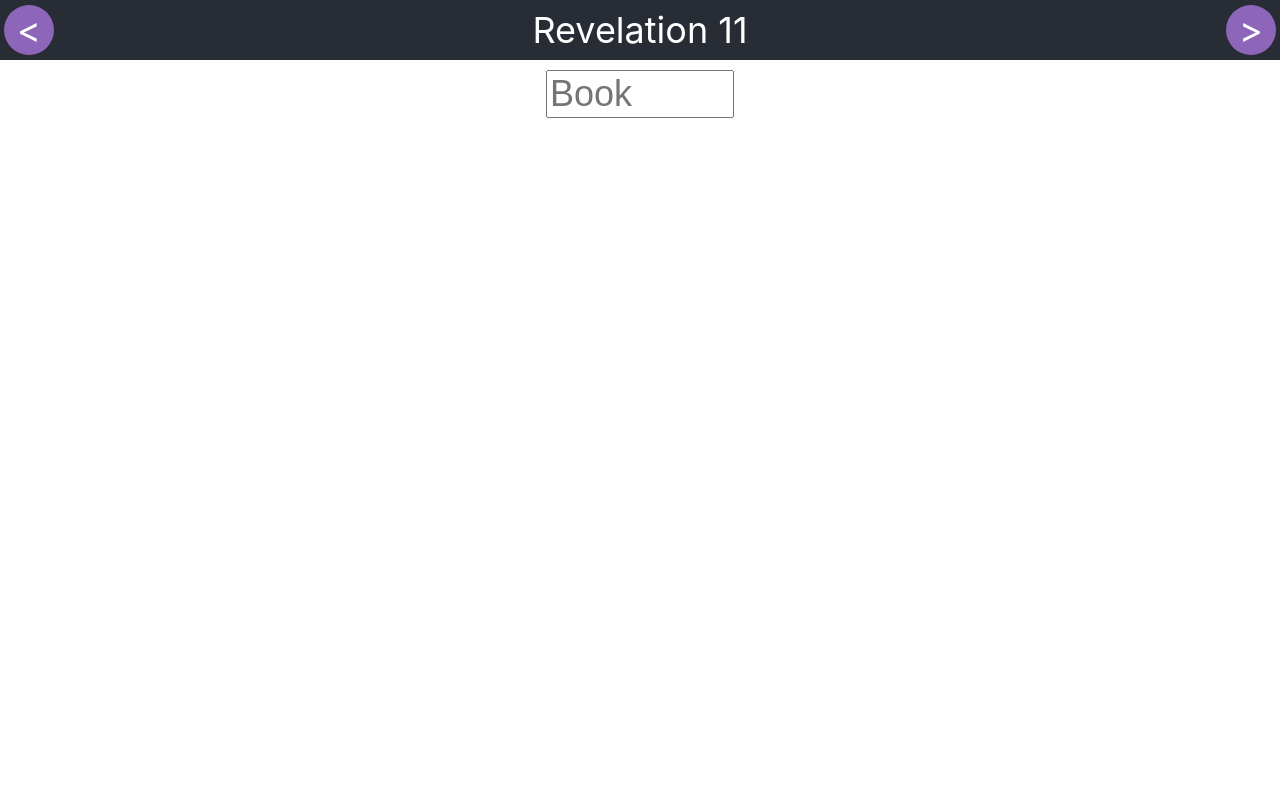
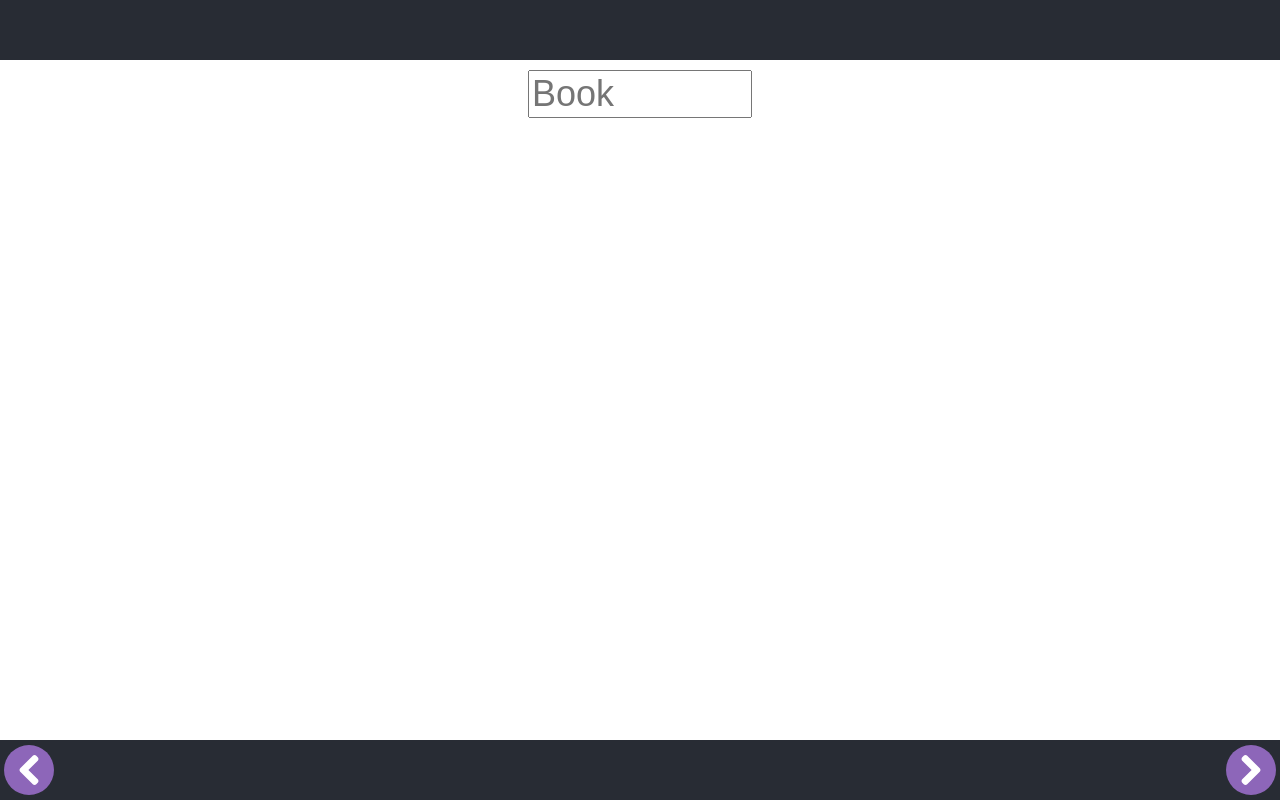
Before and after one commit to ricktoews/niv-reader, a React (Create React App) app: page / in a window 1280 px wide. Built offline with nearby package versions, Linux system fonts and the light colour scheme.

Commit message:
Add footer, move navigation down; Fix SelectInteger using align-content.

```diff
--- a/src/App.js
+++ b/src/App.js
@@ -1,5 +1,5 @@
 import { useEffect, useState } from 'react';
-import { withRouter } from 'react-router-dom';
+import { BrowserRouter, withRouter } from 'react-router-dom';
 import './App.scss';
 import ChevronIcon from './components/ChevronIcon';
 import PassageLayout from './components/PassageLayout';
@@ -13,7 +13,7 @@ function App() {
   const [book, setBook] = useState('');
   const [chapter, setChapter] = useState(0);
   const [maxChapter, setMaxChapter] = useState(0);
-  const [reference, setReference] = useState({ book: 'Revelation', chapter: 11 });
+  const [reference, setReference] = useState({ book: '', chapter: '' });
   const [showPopup, setShowPopup] = useState(true);
 
   const updateReference = (book, chapter) => {
@@ -59,18 +59,22 @@ function App() {
   }
 
   return (
+    <BrowserRouter>
     <div className="App">
       <header className="App-header">
-        <ChevronIcon direction="left" handleClick={handleLeft} />
         <Reference book={reference.book} chapter={reference.chapter} popupSetReference={popupSetReference} />
-        { showPopup ? (<Popup width="300" height="275">
+        { showPopup ? (<Popup captureClick={() => { setShowPopup(false) }} width="300" height="275">
           { !book ? <Autocomplete style={autoCompleteStyle} prompt={'Book'} setSelection={setSelection} data={Object.keys(bookData)} /> : null }
           { !chapter && book > '' ? <SelectInteger setInteger={setInteger} maxValue={maxChapter} /> : null }
         </Popup>) : null }
-        <ChevronIcon direction="right" handleClick={handleRight} />
       </header>
       <PassageLayout reference={updateReference} book={book} chapter={chapter} />
+      <footer>
+        <ChevronIcon direction="left" handleClick={handleLeft} />
+        <ChevronIcon direction="right" handleClick={handleRight} />
+      </footer>
     </div>
+    </BrowserRouter>
   );
 }
 
--- a/src/App.scss
+++ b/src/App.scss
@@ -1,4 +1,5 @@
 @import url('https://fonts.googleapis.com/css2?family=Roboto:wght@300&display=swap');
+@import url('https://fonts.googleapis.com/css2?family=Lato:wght@300;400&display=swap');
 
 .App {
 }
@@ -6,6 +7,20 @@
 .App-header {
   position: fixed;
   top: 0;
+  width: 100vw;
+  background-color: #282c34;
+  height: 60px;
+  display: flex;
+  flex-direction: row;
+  align-items: center;
+  justify-content: center;
+  font-size: calc(20px + 2vmin);
+  color: white;
+}
+
+footer {
+  position: fixed;
+  bottom: 0;
   width: 100vw;
   background-color: #282c34;
   height: 60px;
@@ -41,6 +56,7 @@
 .passage-wrapper {
   margin: 20px;
   margin-top: 80px;
+  margin-bottom: 60px;
 
   font-family: Roboto;
   font-size: 1.0em;
@@ -71,7 +87,33 @@
   }
 }
 
-/* ChevronIcon */
+
+
+/*
+    Popup
+*/
+.popup-container {
+  z-index: 50;
+  position: fixed;
+  top: 60px;
+  left: 0;
+  width: 100vw;
+  height: 100vh;
+  background-color: transparent;
+//	backdrop-filter: blur(2px);
+  display: flex;
+  justify-content: center;
+}
+
+.popup {
+  position: relative;
+  display: flex;
+  justify-content: center;
+}
+
+/*
+    ChevronIcon
+*/
 .chevron {
   width: 50px;
   height: 50px;
@@ -83,3 +125,77 @@
   justify-content: center;
   align-items: center;
 }
+
+.chevron-left {
+  transform: rotate(180deg);
+}
+
+
+
+/*
+    Autocomplete
+*/
+.autocomplete-input {
+  font-size:1em;
+  width: 6em;
+  &:focus {
+    outline: none;
+  }
+}
+
+.autocomplete-matches {
+  position:absolute;
+  top:20px;
+  left:0;
+//  background-color:#09f;
+  margin: 0;
+  padding: 0;
+  list-style-type: none;
+
+  li:first-child {
+    border-top: 1px solid gray;
+  }
+
+  li {
+    background-color: #8D66B9;
+    color: white;
+    margin: 3px;
+    border-radius: 30px;
+    padding: .25em .5em;
+    font-size: 1em;
+    border-left: 1px solid gray;
+    border-right: 1px solid gray;
+    border-bottom: 1px solid gray;
+  }
+}
+
+
+
+/*
+    SelectInteger
+*/
+.select-integer-wrapper {
+  height: 72vh;
+  overflow-y: scroll;
+  display: flex;
+  flex-wrap: wrap;
+  justify-content: center;
+  align-items: flex-start;
+  align-content: flex-start; // YES!!
+}
+
+.integer-element {
+  border-radius: 50%;
+  background-color: #8D66B9;
+}
+
+.integer-element {
+  position: relative;
+  display: flex;
+  justify-content: center;
+  align-items: center;
+  width: 50px;
+  height: 50px;
+  font-size: 1em;
+  margin: 5px;
+}
--- a/src/components/Autocomplete.js
+++ b/src/components/Autocomplete.js
@@ -1,5 +1,5 @@
 import React, { useState, useEffect } from 'react';
-import './Autocomplete.scss';
+//import './Autocomplete.scss';
 
 function Autocomplete(props) {
 	const [matches, setMatches] = useState([]);
--- a/src/components/Autocomplete.scss
+++ b/src/components/Autocomplete.scss
@@ -10,7 +10,7 @@
 	position:absolute;
 	top:20px;
 	left:0;
-	background-color:#ddd;
+	background-color:#09f;
 	margin: 0;
 	padding: 0;
 	list-style-type: none;
@@ -20,6 +20,8 @@
 	}
 
 	li {
+		margin: 3px;
+		border-radius: 20px;
 		padding: 3px;
 		font-size: 1em;
 		border-left: 1px solid gray;
--- a/src/components/ChevronIcon.js
+++ b/src/components/ChevronIcon.js
@@ -7,9 +7,10 @@ function ChevronIcon(props) {
     props.handleClick();
   };
 
-  const chevronImg = direction === 'left' ? '<' : '>';
+  const chevronImg = <img srcset="./chevron-right.svg 4x" style={{}} width="30" height="30" />;
+
   return (
-    <div onClick={handleClick} className="chevron">
+    <div onClick={handleClick} className={`chevron chevron-${direction}`}>
       {chevronImg}
     </div>
   );
--- a/src/components/Popup.js
+++ b/src/components/Popup.js
@@ -1,5 +1,5 @@
 import React from 'react';
-import './Popup.scss';
+//import './Popup.scss';
 
 function Popup(props) {
 	const popupStyle = {
@@ -7,8 +7,12 @@ function Popup(props) {
 		height: props.height + 'px'
 	};
 
+	const capture = e => {
+		console.log('yep, got here');
+	}
+
 	return (
-	  <div className="popup-container">
+	  <div onClick={capture} className="popup-container">
 	    <div className="popup">
               {props.children}
 	    </div>
--- a/src/components/Popup.scss
+++ b/src/components/Popup.scss
@@ -6,6 +6,7 @@
 	width: 100vw;
 	height: 100vh;
 	background-color: transparent;
+//	backdrop-filter: blur(2px);
 	display: flex;
 	justify-content: center;
 }
--- a/src/components/SelectInteger.js
+++ b/src/components/SelectInteger.js
@@ -1,5 +1,4 @@
 import React, { useEffect, useState } from 'react';
-import './SelectInteger.scss';
 
 function IntegerElement(props) {
 	const handleSelectInteger = e => {
@@ -20,8 +19,8 @@ function SelectInteger(props) {
 
 	return (
 	<div>
-	  <div style={{ height: '300px', overflowY: 'scroll', display: 'flex', flexWrap: 'wrap', justifyContent: 'center' }}>
-	  {integers.map(i => <IntegerElement setInteger={props.setInteger} item={i} />)}
+	  <div className="select-integer-wrapper">
+ 	    {integers.map(i => <IntegerElement setInteger={props.setInteger} item={i} />)}
 	  </div>
 	</div>
 	);
--- a/src/data/book-data.json
+++ b/src/data/book-data.json
@@ -20,7 +20,7 @@
 	"Psalms": 150,
 	"Proverbs": 31,
 	"Ecclesiastes": 12,
-	"Song of Solomon": 8,
+	"Song of Songs": 8,
 	"Isaiah": 66,
 	"Jeremiah": 52,
 	"Lamentations": 5,
```
Also changed, not shown: public/chevron-right.svg (added), src/components/SelectInteger.scss (line endings or trailing spaces).
